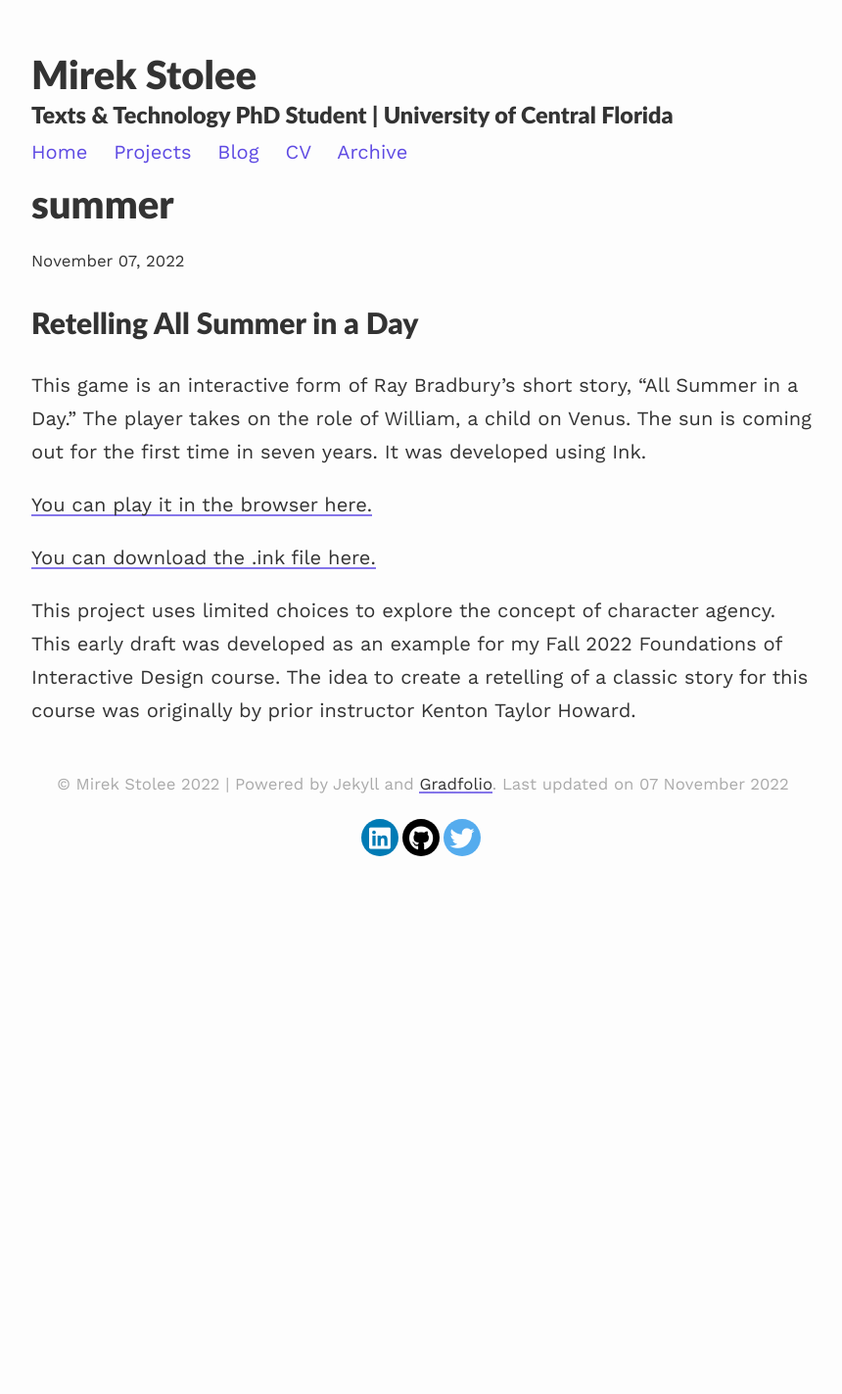
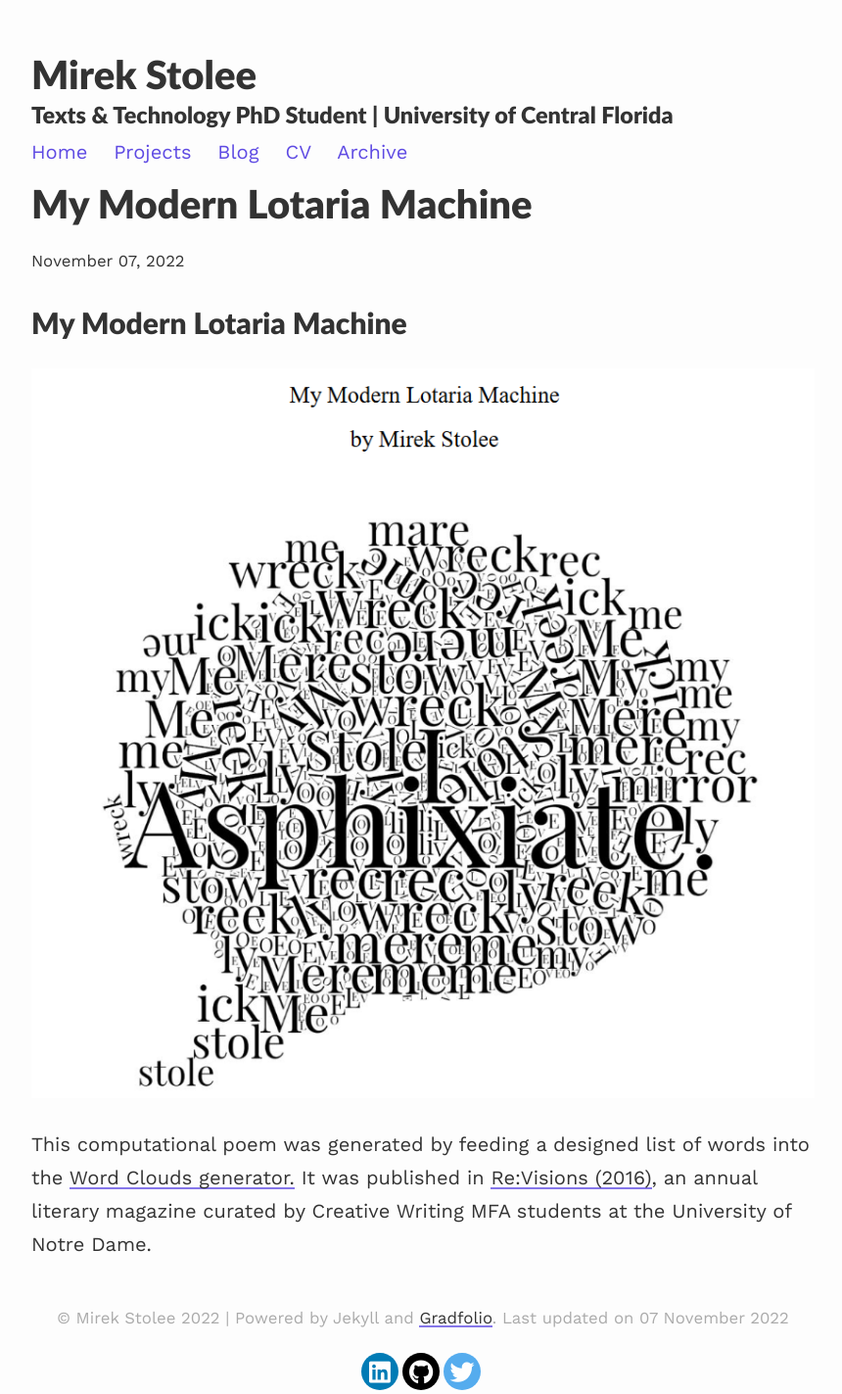
Before and after one commit to mirekjames/ENG6800Test, a Jekyll site: the page built from _posts/2022-11-7-summer.md, in a window 1280 px wide. Shown: the whole page at 98% size, without its empty margins (208-1068 px from the left). Built offline with Jekyll 4.4.1, drawn with Linux system fonts in a browser that asks for light colours; nearby versions of some CDN libraries; before the commit the page ends 980 px from its top, so only the background shows below that.

Commit message:
swap All Summer and Lotaria

```diff
--- a/_config.yml
+++ b/_config.yml
@@ -43,7 +43,7 @@ collections:
     order:
       - HybridVR.md
       - PencilPoetics.md
-      - Lotaria.md
+      - AllSummerInADay.md
 
 sass:
   sass_dir: /assets/css/_sass
--- a/_posts/2022-11-7-summer.md
+++ b/_posts/2022-11-7-summer.md
@@ -1,14 +1,10 @@
 ---
 layout: post
-title: "summer"
+title: "My Modern Lotaria Machine"
 ---
 
-# Retelling All Summer in a Day
+# My Modern Lotaria Machine
 
-This game is an interactive form of Ray Bradbury's short story, "All Summer in a Day." The player takes on the role of William, a child on Venus. The sun is coming out for the first time in seven years. It was developed using Ink.
+![Book Cover](/portfolio/assets/images/Lotaria.png "My Modern Lotaria Machine")
 
-[You can play it in the browser here.](https://www.mirekstolee.com/AllSummerInADay/InkGame.html)
-
-[You can download the .ink file here.](https://www.mirekstolee.com/portfolio/assets/allSummerInADay.ink)
-
-This project uses limited choices to explore the concept of character agency. This early draft was developed as an example for my Fall 2022 Foundations of Interactive Design course. The idea to create a retelling of a classic story for this course was originally by prior instructor Kenton Taylor Howard.
+This computational poem was generated by feeding a designed list of words into the [Word Clouds generator.](https://www.wordclouds.com/) It was published in [Re:Visions (2016)](https://issuu.com/nd_mfa_creative_writing/docs/revisions_2016_layout_final), an annual literary magazine curated by Creative Writing MFA students at the University of Notre Dame.
```
Also changed, not shown: _posts/2022-11-7-schema.md (+1 -1 lines), _projects/AllSummerInADay.md (added, +16 -0 lines), _projects/Lotaria.md (deleted, +0 -11 lines), index.md (+1 -1 lines).
